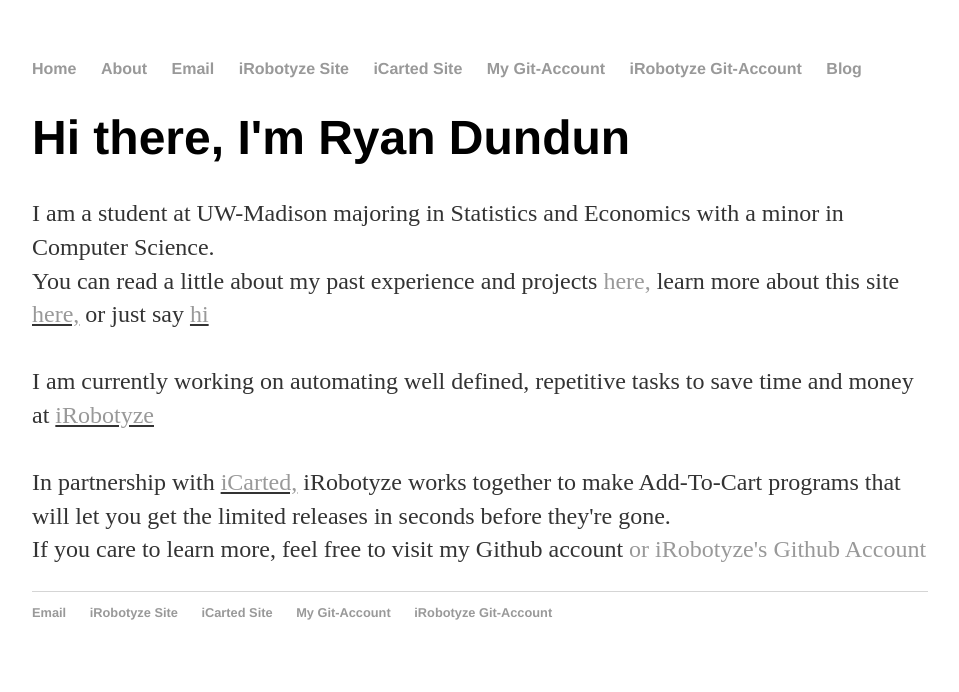
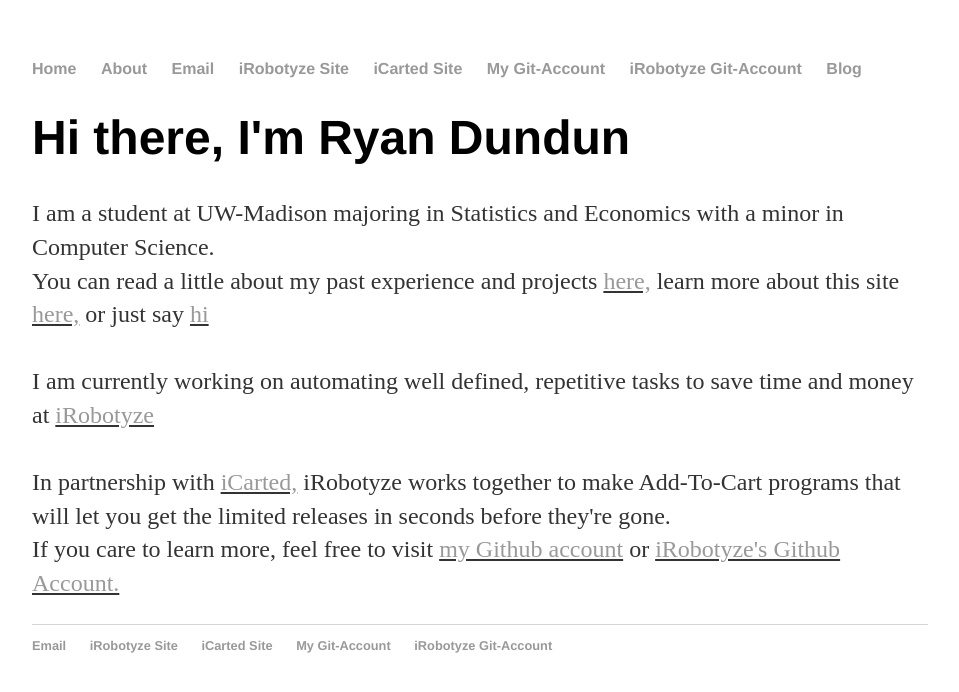
Before and after one commit to ryandundun/backup-Website, a Jekyll site: the page built from index.html, in a window 1280 px wide. Shown: the top 692 px of the page, without its empty margins (160-1119 px from the left). Built offline with Jekyll 4.4.1, drawn with Linux system fonts in a browser that asks for light colours; part of the change alters nothing that is shown.

```diff
--- a/index.html
+++ b/index.html
@@ -5,7 +5,7 @@ title: Ryan Onome Dundun | Programmer
 <div class="blurb">
 	<h1>Hi there, I'm Ryan Dundun</h1>
 	<p>  I am a student at UW-Madison majoring in Statistics and Economics with a minor in Computer Science. <br/>
-			You can read a little about my past experience and projects <a href="https://ryandundun.github.io/projects">here,</a>
+			You can read a little about my past experience and projects <u><a href="https://ryandundun.github.io/projects">here,</a></u>
 		learn more about this site <u><a href="https://ryandundun.github.io/about">here,</a></u> or just say <u><a href="mailto:dundun@wisc.edu">hi</a></u>
 		<br>
 		<br>
@@ -15,7 +15,7 @@ title: Ryan Onome Dundun | Programmer
 		In partnership with <u><a href="https://icarts.shop">iCarted,</a></u> iRobotyze works together to make Add-To-Cart
 		programs that will let you get the limited releases in seconds before they're gone.
 		<br>
-		If you care to learn more, feel free to visit my Github account <u><a href="https://github.com/ryandundun"</a></u> or iRobotyze's Github Account
-		<u><a href="https://github.com/iRobotyze"</a></u>
+		If you care to learn more, feel free to visit <u><a href="https://github.com/ryandundun">my Github account</a></u> or
+		<u><a href="https://github.com/iRobotyze">iRobotyze's Github Account.</a></u>
 	</p>
 </div><!-- /.blurb -->
```
